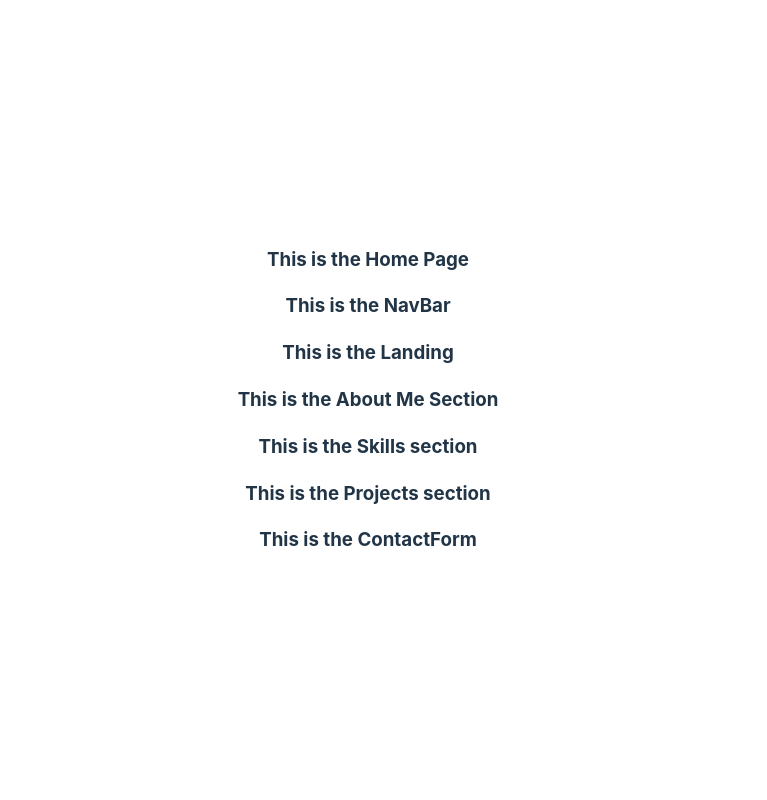
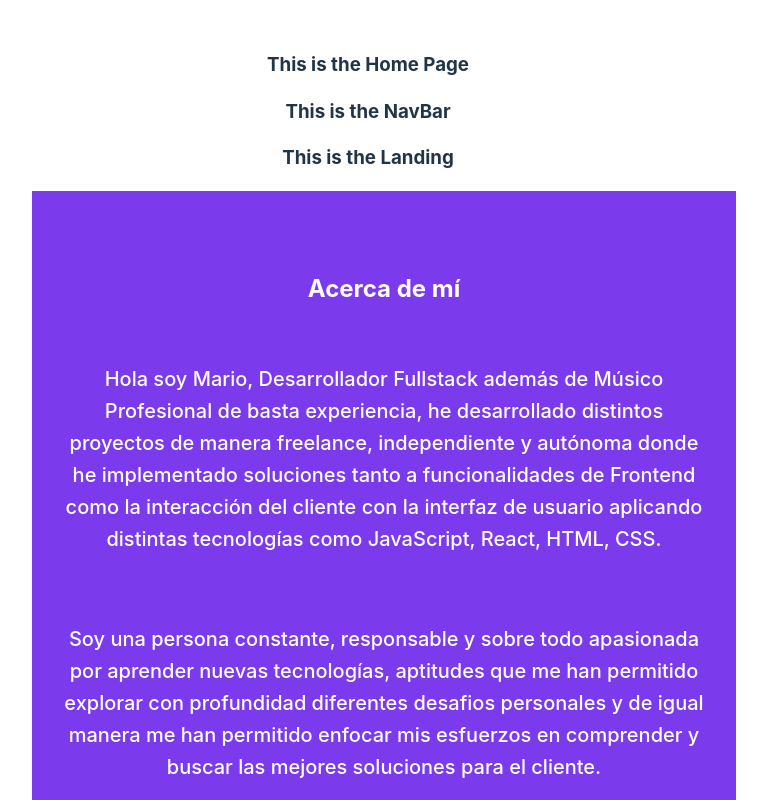
Before and after one commit to MarioGuTe/portafolio-vue-2024, a Vue app: page / in a window 1280 px wide. Shown: the top 800 px of the page, without its empty margins (272-1039 px from the left). Built offline with nearby package versions, Linux system fonts and the light colour scheme.

Commit message:
add basic info and styling

```diff
--- a/src/components/AboutMe.vue
+++ b/src/components/AboutMe.vue
@@ -1,3 +1,56 @@
 <template>
-  <h3>This is the About Me Section</h3>
+  <div class="about-me">
+    <h3>Acerca de mí</h3>
+    <p class="paragraph">
+      Hola soy Mario, Desarrollador Fullstack además de Músico Profesional de
+      basta experiencia, he desarrollado distintos proyectos de manera
+      freelance, independiente y autónoma donde he implementado soluciones tanto
+      a funcionalidades de Frontend como la interacción del cliente con la
+      interfaz de usuario aplicando distintas tecnologías como JavaScript,
+      React, HTML, CSS.
+    </p>
+    <p class="paragraph">
+      Soy una persona constante, responsable y sobre todo apasionada por
+      aprender nuevas tecnologías, aptitudes que me han permitido explorar con
+      profundidad diferentes desafios personales y de igual manera me han
+      permitido enfocar mis esfuerzos en comprender y buscar las mejores
+      soluciones para el cliente.
+    </p>
+  </div>
 </template>
+
+<style scoped>
+.about-me {
+  background-color: #7c3aed;
+  width: 100%;
+  text-align: center;
+  padding: 3rem 1rem;
+  color: white;
+}
+
+.about-me h3 {
+  font-size: 1.5rem;
+  padding-top: 0.5rem;
+  padding-bottom: 0.5rem;
+  font-weight: bold;
+}
+
+.paragraph {
+  font-size: 1rem;
+  padding-top: 0.5rem;
+  padding-bottom: 0.5rem;
+  line-height: 2rem;
+  font-weight: 500;
+  max-width: 40rem;
+  margin-left: auto;
+  margin-right: auto;
+}
+
+@media (min-width: 1024px) {
+  .paragraph {
+    font-size: 1.25rem;
+    padding-top: 1.5rem;
+    padding-bottom: 1.5rem;
+  }
+}
+</style>
```
